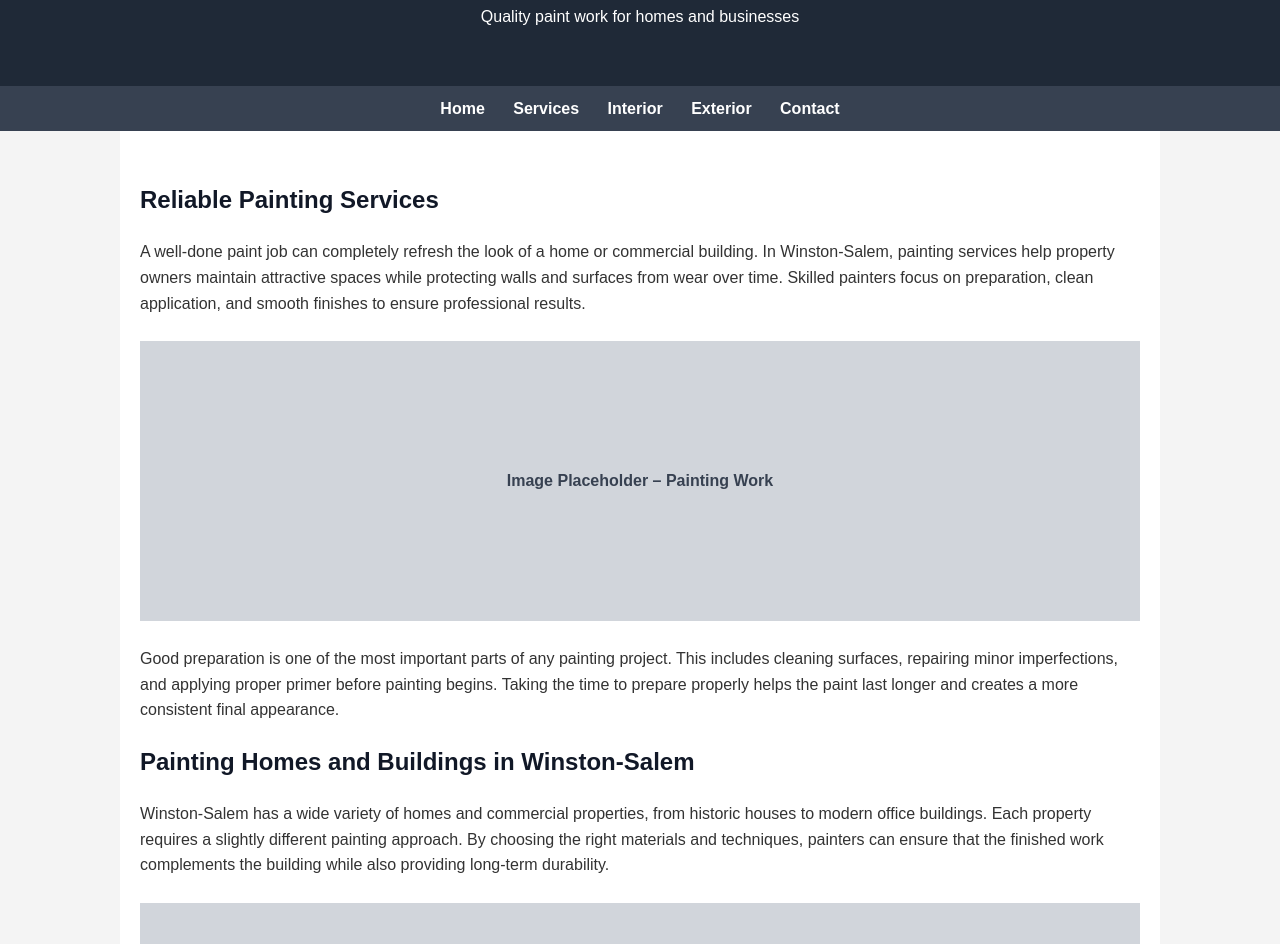
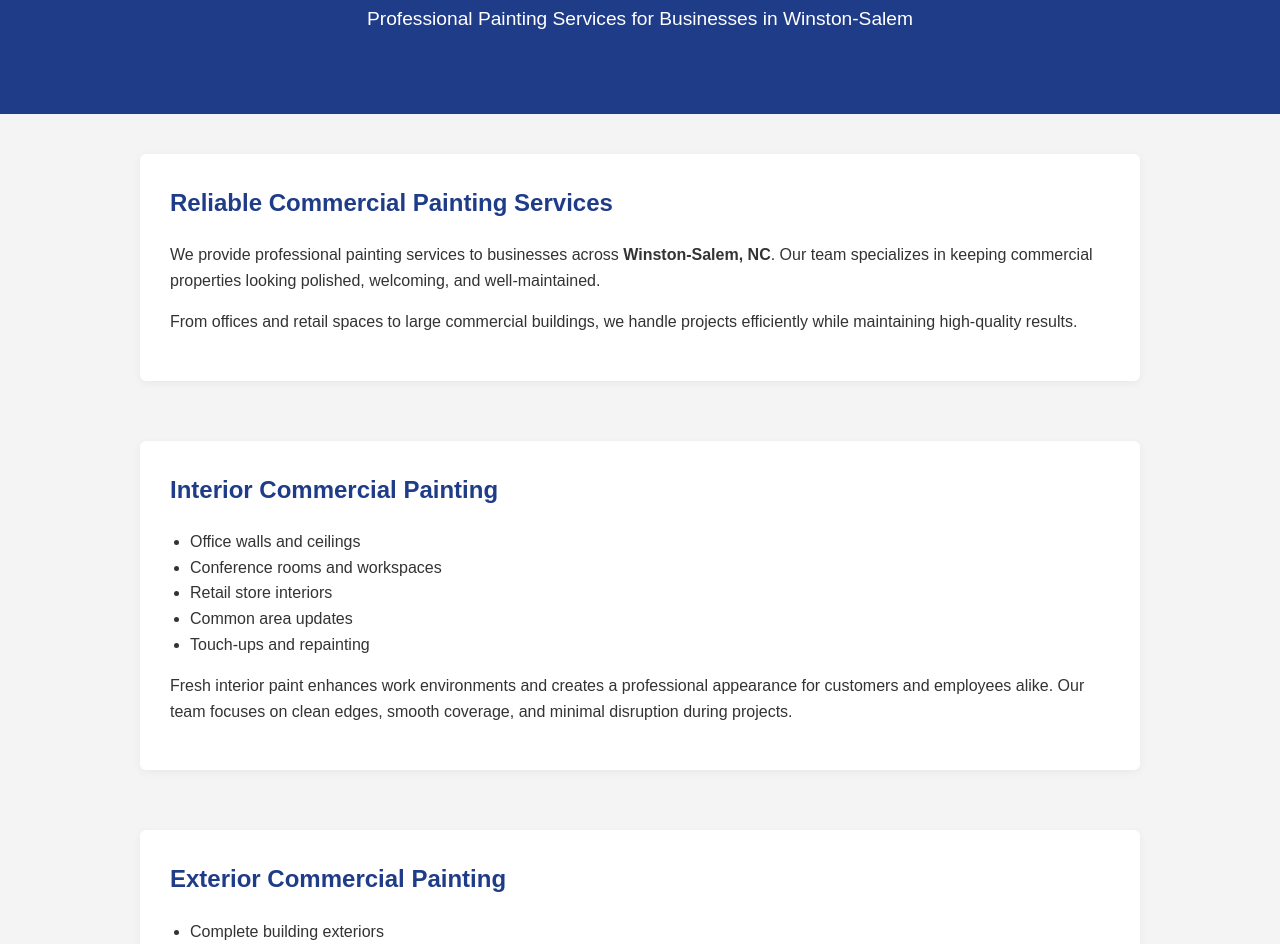
Before and after one commit to blogflo/blogflo.github.io, a plain HTML site: page p10/index.html in a window 1280 px wide. Shown: the part 130-1074 px from the top of the page. Drawn offline with Linux system fonts and the light colour scheme.

Commit message:
Update index.html

```diff
--- a/p10/index.html
+++ b/p10/index.html
@@ -2,116 +2,170 @@
 <html lang="en">
 <head>
     <meta charset="UTF-8">
-  <title>Painting Services | Winston-Salem, NC</title>
+    <title>Expert Commercial Painting Winston-Salem</title>
     <meta name="viewport" content="width=device-width, initial-scale=1.0">
+
     <style>
         body {
-      font-family: Arial, sans-serif;
             margin: 0;
-      background: #f4f4f4;
+            font-family: Arial, Helvetica, sans-serif;
+            line-height: 1.6;
             color: #333;
-      line-height: 1.6;
+            background-color: #f4f4f4;
         }
 
         header {
-      background: #1f2937;
-      color: white;
-      padding: 40px 20px;
+            background: #1f3c88;
+            color: #fff;
+            padding: 60px 20px;
             text-align: center;
         }
 
-    nav {
-      background: #374151;
-      padding: 10px;
-      text-align: center;
+        header h1 {
+            margin: 0;
+            font-size: 2.5rem;
         }
 
-    nav a {
-      color: white;
-      text-decoration: none;
-      margin: 0 12px;
-      font-weight: bold;
-    }
-
-    nav a:hover {
-      text-decoration: underline;
+        header p {
+            font-size: 1.2rem;
+            margin-top: 10px;
         }
 
         .container {
             max-width: 1000px;
-      margin: auto;
-      padding: 30px 20px;
-      background: white;
+            margin: 40px auto;
+            padding: 0 20px;
         }
 
-    h1, h2 {
-      color: #111827;
+        section {
+            margin-bottom: 60px;
+            background: #fff;
+            padding: 30px;
+            border-radius: 6px;
+            box-shadow: 0 2px 8px rgba(0,0,0,0.05);
         }
 
-    .image-placeholder {
-      width: 100%;
-      height: 280px;
-      background: #d1d5db;
-      display: flex;
-      align-items: center;
-      justify-content: center;
-      margin: 25px 0;
+        h2 {
+            color: #1f3c88;
+            margin-top: 0;
+        }
+
+        ul {
+            padding-left: 20px;
+        }
+
+        .cta {
+            text-align: center;
+            background: #1f3c88;
+            color: #fff;
+            padding: 40px 20px;
+            border-radius: 6px;
+        }
+
+        .cta a {
+            display: inline-block;
+            margin-top: 15px;
+            padding: 12px 25px;
+            background: #ff6b35;
+            color: #fff;
+            text-decoration: none;
+            border-radius: 4px;
             font-weight: bold;
-      color: #374151;
         }
 
         footer {
             text-align: center;
-      padding: 25px;
-      background: #1f2937;
-      color: white;
-      margin-top: 40px;
+            padding: 20px;
+            background: #222;
+            color: #ccc;
+            font-size: 0.9rem;
         }
     </style>
 </head>
 <body>
 
 <header>
-  <h1>Professional Painting in Winston-Salem</h1>
-  <p>Quality paint work for homes and businesses</p>
+    <h1>Commercial Painting Experts</h1>
+    <p>Professional Painting Services for Businesses in Winston-Salem</p>
 </header>
-
-<nav>
-  <a href="index.html">Home</a>
-  <a href="services.html">Services</a>
-  <a href="interior.html">Interior</a>
-  <a href="exterior.html">Exterior</a>
-  <a href="contact.html">Contact</a>
-</nav>
 
 <div class="container">
 
-  <h2>Reliable Painting Services</h2>
+    <section>
+        <!-- IMAGE: Commercial building exterior freshly painted -->
+        <h2>Reliable Commercial Painting Services</h2>
         <p>
-    A well-done paint job can completely refresh the look of a home or commercial building. In Winston-Salem, painting services help property owners maintain attractive spaces while protecting walls and surfaces from wear over time. Skilled painters focus on preparation, clean application, and smooth finishes to ensure professional results.
+            We provide professional painting services to businesses across
+            <strong>Winston-Salem, NC</strong>. Our team specializes in keeping
+            commercial properties looking polished, welcoming, and well-maintained.
         </p>
+        <p>
+            From offices and retail spaces to large commercial buildings, we handle
+            projects efficiently while maintaining high-quality results.
+        </p>
+    </section>
 
-  <div class="image-placeholder">Image Placeholder – Painting Work</div>
+    <section>
+        <!-- IMAGE: Office interior being painted -->
+        <h2>Interior Commercial Painting</h2>
+        <ul>
+            <li>Office walls and ceilings</li>
+            <li>Conference rooms and workspaces</li>
+            <li>Retail store interiors</li>
+            <li>Common area updates</li>
+            <li>Touch-ups and repainting</li>
+        </ul>
+        <p>
+            Fresh interior paint enhances work environments and creates a professional
+            appearance for customers and employees alike. Our team focuses on clean
+            edges, smooth coverage, and minimal disruption during projects.
+        </p>
+    </section>
 
+    <section>
+        <!-- IMAGE: Exterior commercial building painting -->
+        <h2>Exterior Commercial Painting</h2>
+        <ul>
+            <li>Complete building exteriors</li>
+            <li>Doors, trim, and entryways</li>
+            <li>Surface preparation and cleaning</li>
+            <li>Durable outdoor coatings</li>
+            <li>Efficient project scheduling</li>
+        </ul>
         <p>
-    Good preparation is one of the most important parts of any painting project. This includes cleaning surfaces, repairing minor imperfections, and applying proper primer before painting begins. Taking the time to prepare properly helps the paint last longer and creates a more consistent final appearance.
+            A well-painted exterior improves curb appeal and protects buildings
+            from the elements. Proper surface preparation ensures paint lasts
+            longer while keeping your property looking its best.
         </p>
+    </section>
 
-  <h2>Painting Homes and Buildings in Winston-Salem</h2>
+    <section>
+        <!-- IMAGE: Painting crew working on commercial project -->
+        <h2>Professional and Organized Approach</h2>
         <p>
-    Winston-Salem has a wide variety of homes and commercial properties, from historic houses to modern office buildings. Each property requires a slightly different painting approach. By choosing the right materials and techniques, painters can ensure that the finished work complements the building while also providing long-term durability.
+            Our team works with attention to detail, safety, and organization.
+            Projects are planned to minimize business interruptions while
+            delivering consistent, high-quality finishes.
         </p>
+        <p>
+            Whether a small office or a large commercial property, we aim
+            to provide a smooth, reliable, and professional painting experience.
+        </p>
+    </section>
 
-  <div class="image-placeholder">Image Placeholder – Freshly Painted Room</div>
-
+    <section class="cta">
+        <h2>Schedule Your Commercial Painting</h2>
         <p>
-    Professional painting improves the appearance of both interiors and exteriors. Whether updating a single room or repainting an entire building, quality craftsmanship and attention to detail make a noticeable difference in the final result.
+            For professional commercial painting in Winston-Salem, contact our
+            team today to request a free estimate and learn more about our services.
         </p>
+        <a href="#">Contact Us</a>
+    </section>
 
 </div>
 
 <footer>
-  <p>Painting Services | Winston-Salem, North Carolina</p>
+    © 2026 Winston-Salem Commercial Painting Experts | Winston-Salem, NC
 </footer>
 
 </body>
```
Lines whose indentation alone changed are shown as unchanged.
